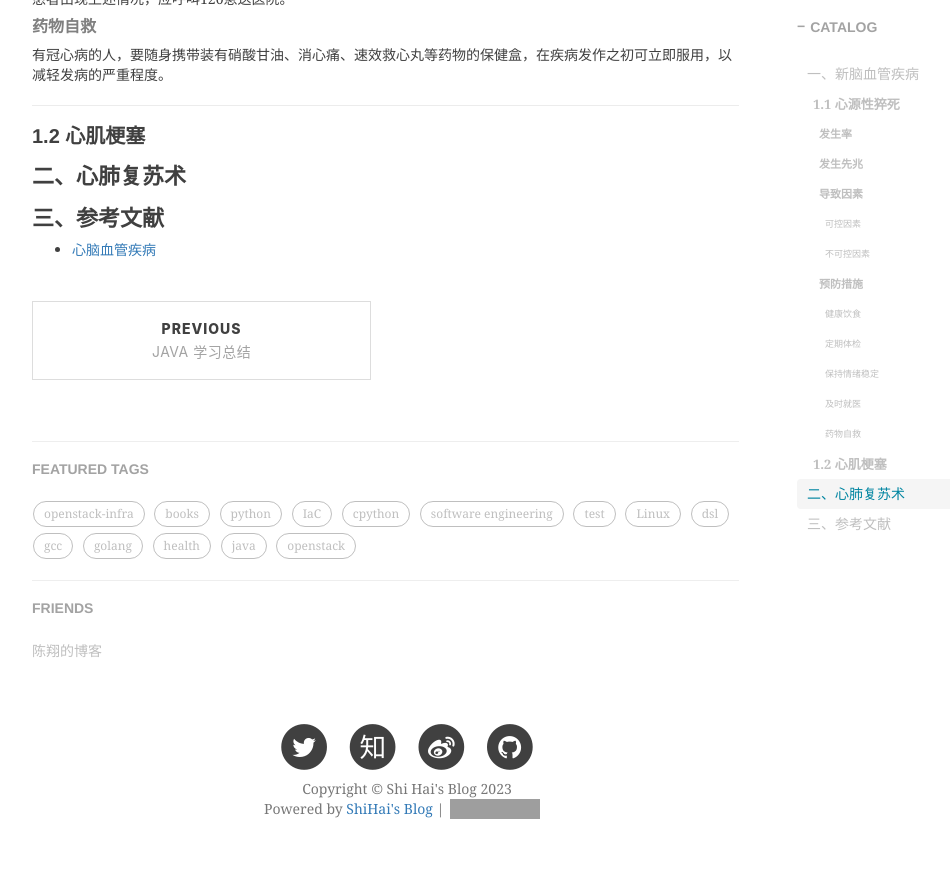
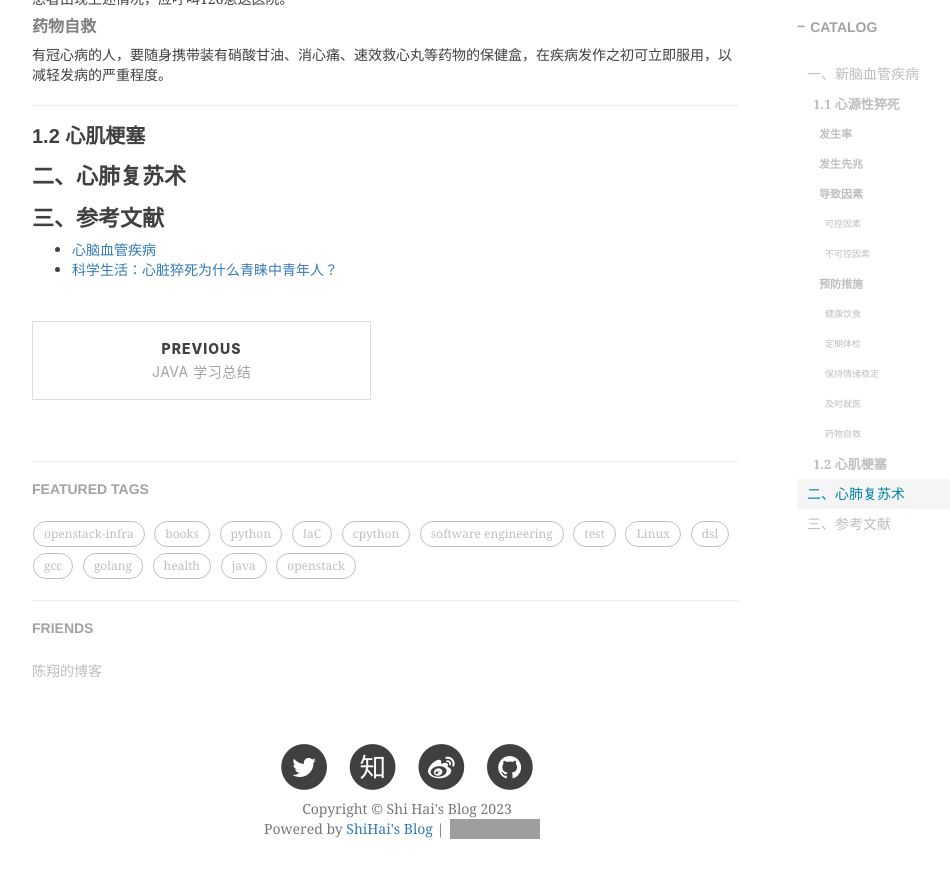
Before and after one commit to shihai1991/shihai1991.github.io, a Jekyll site: the page built from _posts/2023-03-20-心脑血管疾病.md, in a window 1280 px wide and 900 px high, scrolled down 1407 px. Shown: the top 878 px of the window, without its empty margins (233-1183 px from the left). Built offline with Jekyll 4.4.1, drawn with Linux system fonts in a browser that asks for light colours; nearby versions of some CDN libraries; comment, search, counter and statistics services are not loaded; grey boxes are pictures that could not be loaded.

Commit message:
Update 2023-03-20-心脑血管疾病.md

```diff
--- a/_posts/2023-03-20-心脑血管疾病.md
+++ b/_posts/2023-03-20-心脑血管疾病.md
@@ -57,3 +57,4 @@ time: '2023.03.20 18:51:00'
 
 # 三、参考文献
 - [心脑血管疾病](https://wsjkw.sh.gov.cn/xnxgjb/20200730/b4938d9357b14895952256f17642aace.html)
+- [科学生活：心脏猝死为什么青睐中青年人？](http://www.gov.cn/govweb/fwxx/kp/2012-08/31/content_2214346.htm)
```
